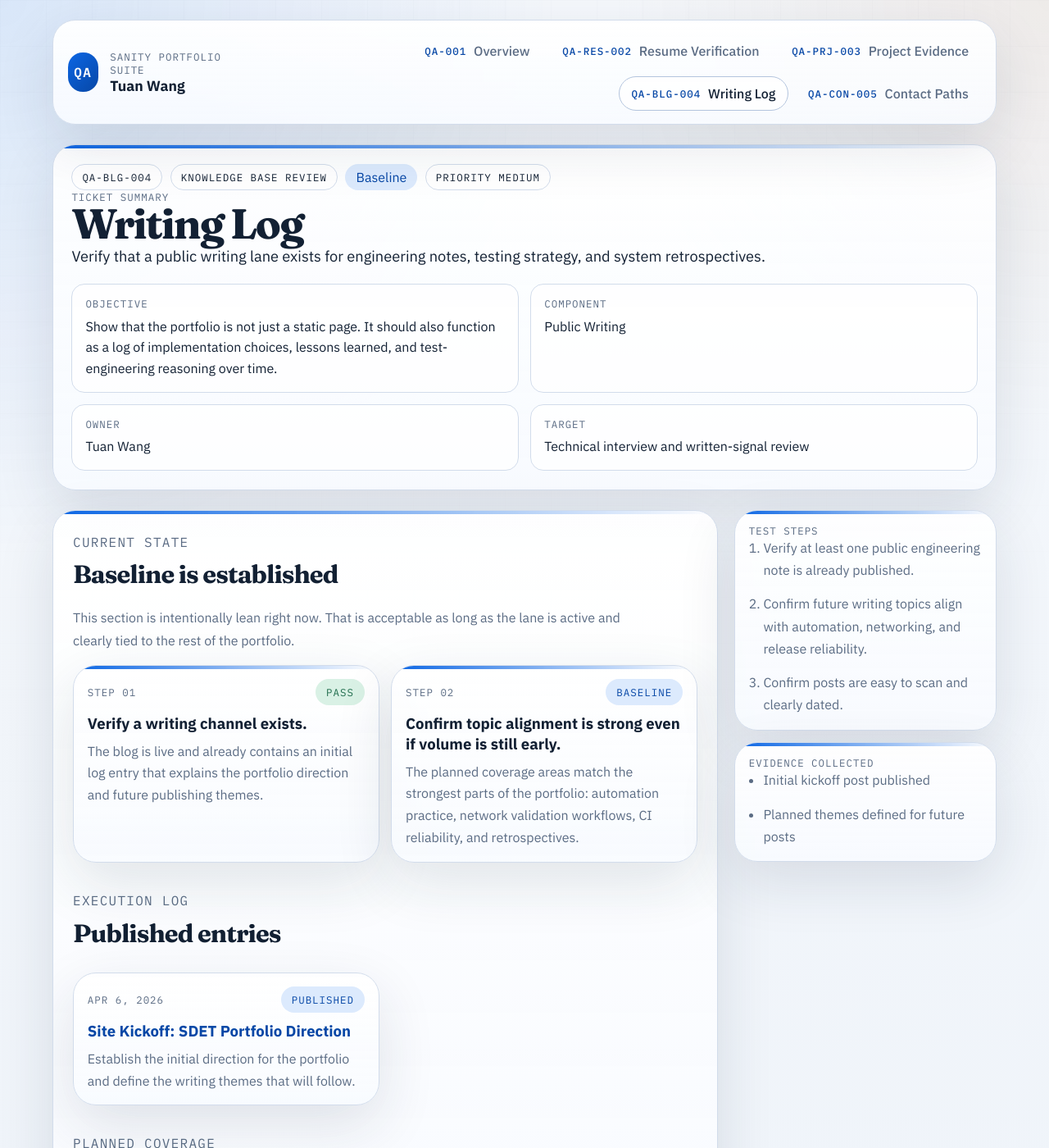
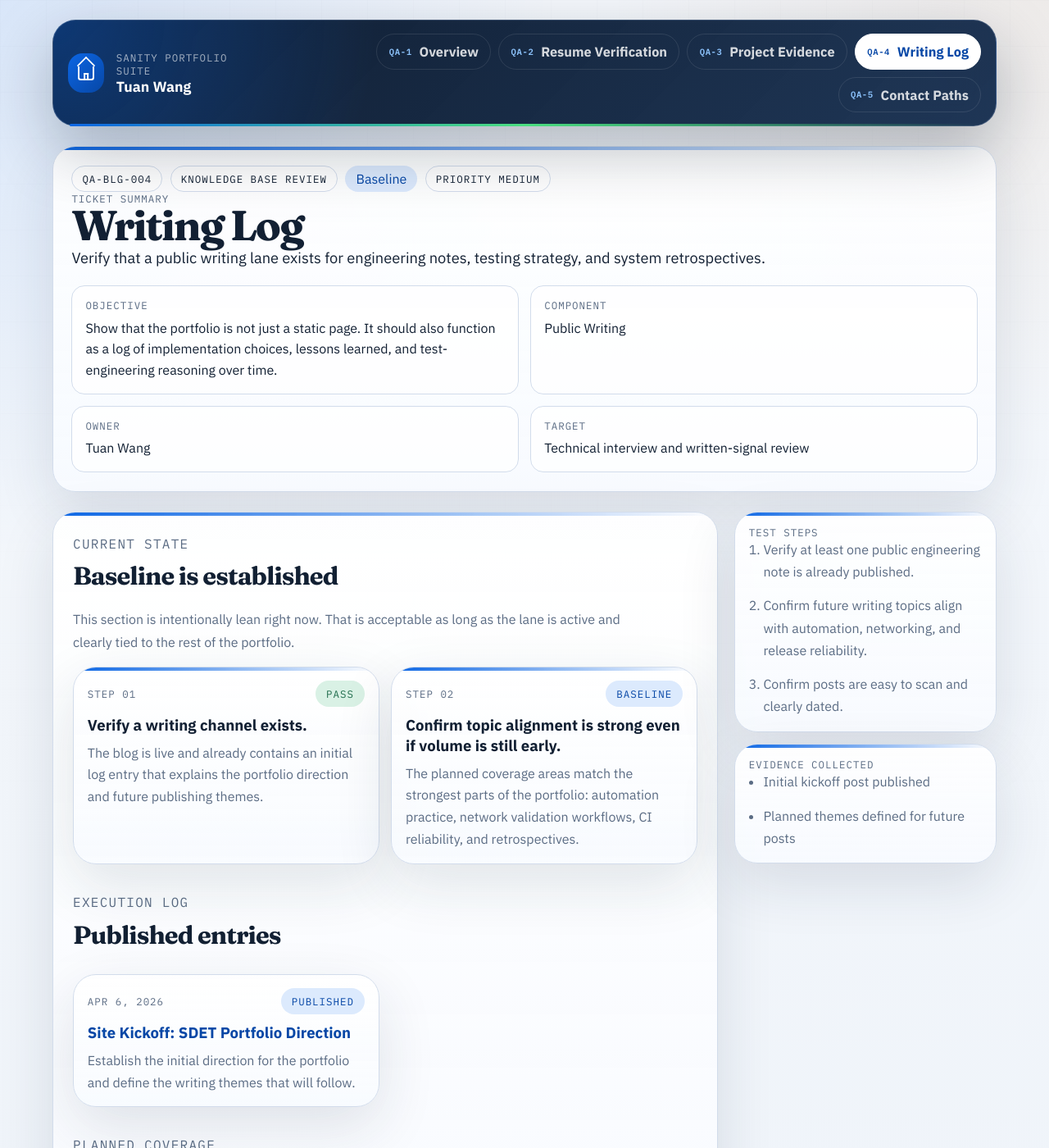
Before and after one commit to twang2000/professional_website, a Jekyll site: the page built from blog.md, in a window 1280 px wide and 1400 px high. Shown: the whole window at 82% size. Built offline with Jekyll 4.4.1, drawn with Linux system fonts in a browser that asks for light colours.

Commit message:
Top bar more contrast, catch reader's attention

```diff
--- a/_layouts/default.html
+++ b/_layouts/default.html
@@ -16,7 +16,9 @@
     <div class="site-shell">
       <header class="site-header">
         <div class="brand-lockup">
-          <a class="brand-mark" href="{{ '/' | relative_url }}">QA</a>
+          <a class="brand-mark" href="{{ '/' | relative_url }}" aria-label="Home">
+            <span class="home-icon" aria-hidden="true"></span>
+          </a>
           <div class="brand-copy">
             <p class="eyebrow">Sanity Portfolio Suite</p>
             <a class="brand-title" href="{{ '/' | relative_url }}">{{ site.title }}</a>
@@ -25,7 +27,7 @@
 
         <nav class="site-nav" aria-label="Primary">
           <a class="nav-link{% if page.url == '/' %} is-active{% endif %}" href="{{ '/' | relative_url }}">
-            <span class="nav-link__key">QA-001</span>
+            <span class="nav-link__key">QA-1</span>
             <span>Overview</span>
           </a>
           {% for path in site.header_pages %}
@@ -39,7 +41,7 @@
               {% endif %}
               <a class="nav-link{% if is_active %} is-active{% endif %}" href="{{ nav_page.url | relative_url }}">
                 {% if nav_page.ticket_id %}
-                  <span class="nav-link__key">{{ nav_page.ticket_id }}</span>
+                  <span class="nav-link__key">{{ nav_page.nav_id | default: nav_page.ticket_id }}</span>
                 {% endif %}
                 <span>{{ nav_page.title }}</span>
               </a>
--- a/assets/css/style.scss
+++ b/assets/css/style.scss
@@ -117,7 +117,23 @@ a:hover {
   margin-bottom: 1.5rem;
   padding: 1rem 1.1rem;
   border-radius: var(--radius-xl);
+  border-color: rgba(185, 211, 245, 0.22);
+  background:
+    radial-gradient(circle at top left, rgba(12, 102, 228, 0.38), transparent 34%),
+    linear-gradient(135deg, rgba(10, 24, 44, 0.98), rgba(17, 42, 76, 0.94));
+  box-shadow: 0 28px 80px rgba(8, 20, 38, 0.28);
   backdrop-filter: blur(18px);
+}
+
+.site-header::after {
+  content: "";
+  position: absolute;
+  left: 1.25rem;
+  right: 1.25rem;
+  bottom: -1px;
+  height: 3px;
+  border-radius: 999px;
+  background: linear-gradient(90deg, var(--accent), #4ade80, transparent);
 }
 
 .brand-lockup {
@@ -139,11 +155,45 @@ a:hover {
   letter-spacing: 0.08em;
 }
 
+.home-icon {
+  position: relative;
+  width: 1.28rem;
+  height: 1.05rem;
+  border: 2px solid #fff;
+  border-top: 0;
+  border-radius: 0 0 0.22rem 0.22rem;
+}
+
+.home-icon::before {
+  content: "";
+  position: absolute;
+  left: 50%;
+  top: -0.58rem;
+  width: 1rem;
+  height: 1rem;
+  border-left: 2px solid #fff;
+  border-top: 2px solid #fff;
+  transform: translateX(-50%) rotate(45deg);
+  border-radius: 0.08rem 0 0 0;
+}
+
+.home-icon::after {
+  content: "";
+  position: absolute;
+  left: 50%;
+  bottom: -2px;
+  width: 0.36rem;
+  height: 0.54rem;
+  border: 2px solid #fff;
+  border-bottom: 0;
+  transform: translateX(-50%);
+}
+
 .brand-title {
   display: inline-block;
   font-size: 1.1rem;
   font-weight: 700;
-  color: var(--text);
+  color: #fff;
 }
 
 .site-nav {
@@ -159,16 +209,17 @@ a:hover {
   gap: 0.55rem;
   padding: 0.65rem 0.9rem;
   border-radius: 999px;
-  border: 1px solid transparent;
-  color: var(--muted);
-  font-weight: 500;
+  border: 1px solid rgba(255, 255, 255, 0.1);
+  color: rgba(255, 255, 255, 0.82);
+  font-size: 1.02rem;
+  font-weight: 700;
 }
 
 .nav-link:hover,
 .nav-link.is-active {
-  color: var(--text);
-  border-color: var(--line-strong);
-  background: rgba(255, 255, 255, 0.78);
+  color: #fff;
+  border-color: rgba(255, 255, 255, 0.24);
+  background: rgba(255, 255, 255, 0.1);
 }
 
 .nav-link__key,
@@ -189,6 +240,22 @@ a:hover {
 }
 
 .nav-link__key {
+  color: #8ec5ff;
+  font-size: 0.66rem;
+  letter-spacing: 0.06em;
+}
+
+.site-header .eyebrow {
+  color: rgba(255, 255, 255, 0.62);
+}
+
+.site-header .nav-link.is-active {
+  color: var(--accent-deep);
+  border-color: #fff;
+  background: #fff;
+}
+
+.site-header .nav-link.is-active .nav-link__key {
   color: var(--accent-deep);
 }
 
--- a/blog.md
+++ b/blog.md
@@ -3,6 +3,7 @@ layout: page
 title: Writing Log
 permalink: /blog/
 ticket_id: QA-BLG-004
+nav_id: QA-4
 ticket_type: Knowledge Base Review
 status: Baseline
 priority: Medium
--- a/contact.md
+++ b/contact.md
@@ -3,6 +3,7 @@ layout: page
 title: Contact Paths
 permalink: /contact/
 ticket_id: QA-CON-005
+nav_id: QA-5
 ticket_type: Access Review
 status: Needs Input
 priority: Medium
--- a/projects.md
+++ b/projects.md
@@ -3,6 +3,7 @@ layout: page
 title: Project Evidence
 permalink: /projects/
 ticket_id: QA-PRJ-003
+nav_id: QA-3
 ticket_type: Case Study Review
 status: Pass
 priority: High
--- a/resume.md
+++ b/resume.md
@@ -3,6 +3,7 @@ layout: page
 title: Resume Verification
 permalink: /resume/
 ticket_id: QA-RES-002
+nav_id: QA-2
 ticket_type: Evidence Review
 status: Pass
 priority: High
```
